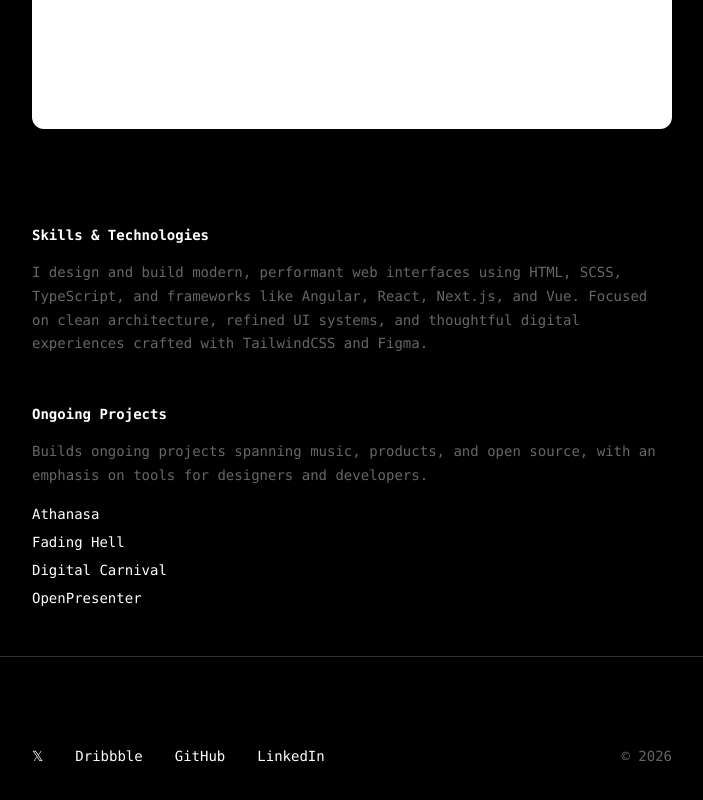
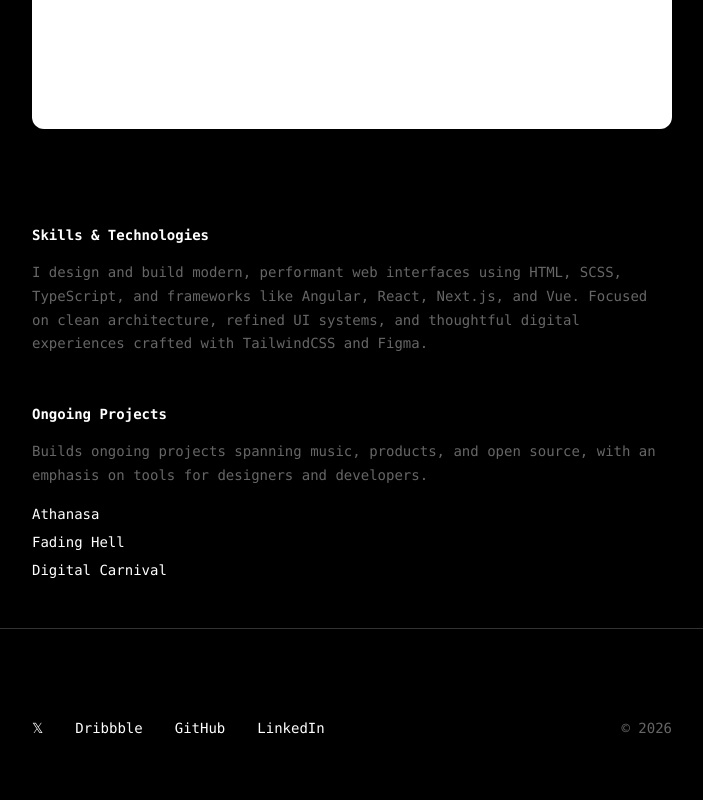
Before and after one commit to andrejkoller/dev-andrejkoller-next, a Next.js app: page / in a window 1280 px wide. Shown: the part 4287-5087 px from the top of the page, without its empty margins (288-991 px from the left). Built offline with nearby package versions, Linux system fonts and the light colour scheme.

Commit message:
Remove OpenPresenter link from project links configuration

```diff
--- a/configs/project-links-config.ts
+++ b/configs/project-links-config.ts
@@ -11,8 +11,4 @@ export const projectLinksConfig = [
     name: "Digital Carnival",
     url: "https://linktr.ee/digitalcarnival",
   },
-  {
-    name: "OpenPresenter",
-    url: "https://linktr.ee/openpresenter",
-  },
 ];
```
